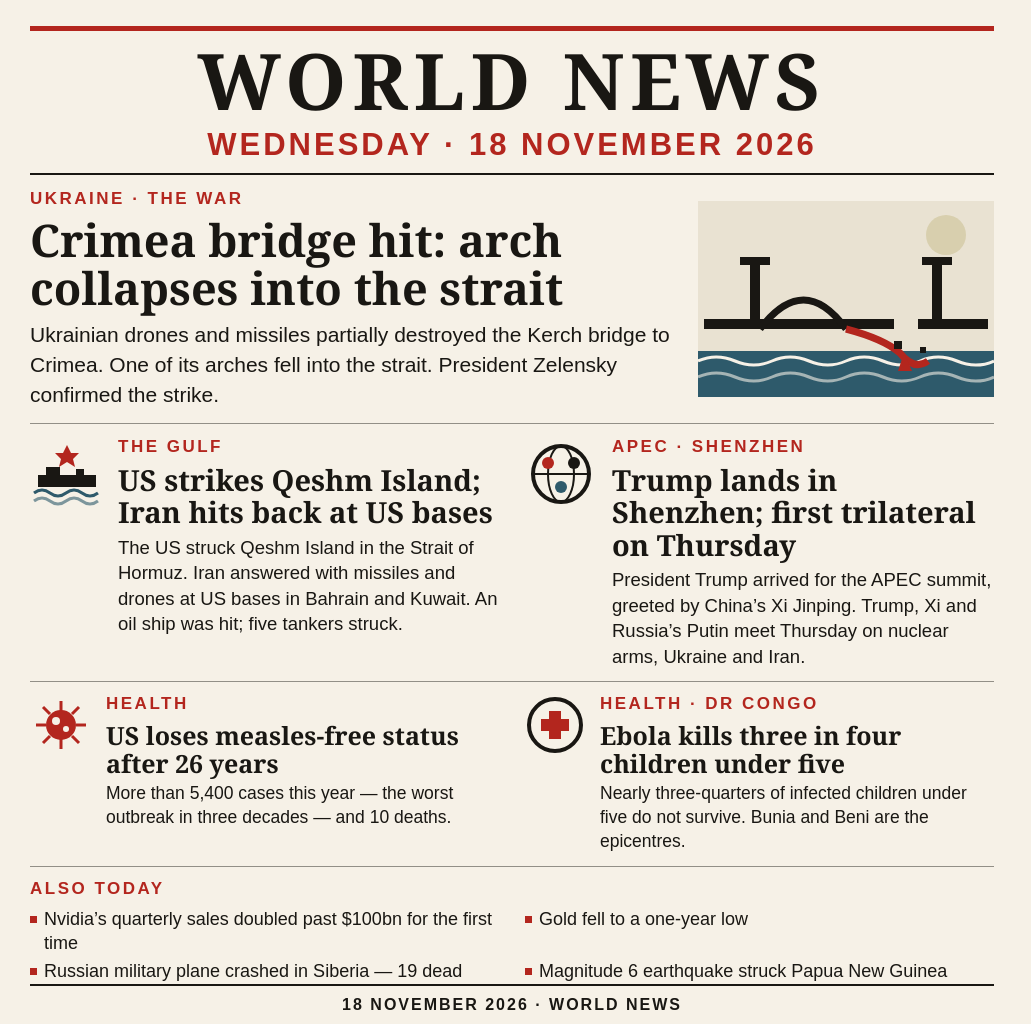
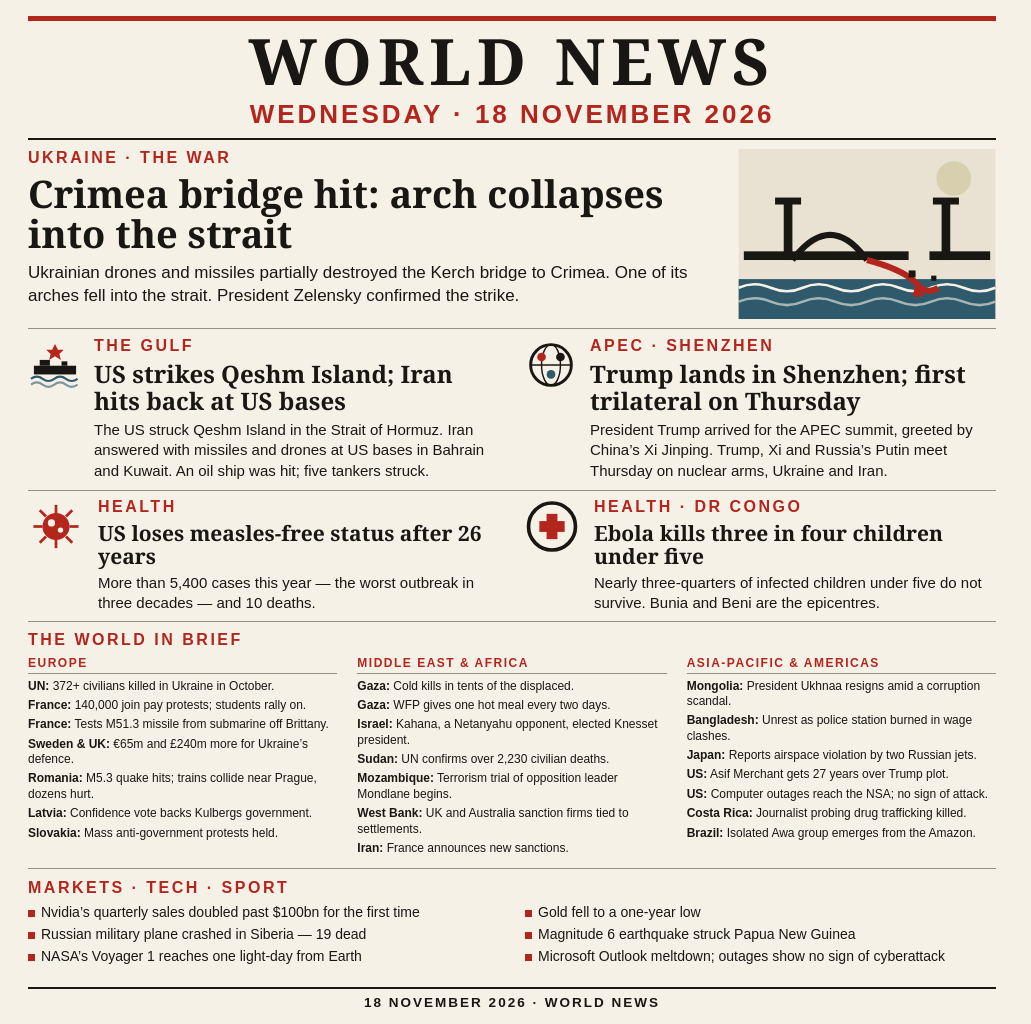
Before and after one commit to sami30357/news-image-20261118, a plain HTML site: page index.html in a window 1280 px wide. Shown: the whole page, without its empty margins (0-1031 px from the left). Drawn offline with Linux system fonts and the light colour scheme.

Commit message:
Denser v2 front page: 32 stories, correct regions

```diff
--- a/index.html
+++ b/index.html
@@ -10,7 +10,7 @@
     background: #f6f1e7;
     color: #191713;
     font-family: Arial, Helvetica, sans-serif;
-    padding: 26px 30px 22px 30px;
+    padding: 16px 28px 14px 28px;
     display: flex;
     flex-direction: column;
   }
@@ -18,10 +18,10 @@
   .kicker {
     color: #b3261e;
     font-weight: bold;
-    font-size: 17px;
+    font-size: 16px;
     letter-spacing: 2.5px;
     text-transform: uppercase;
-    margin-bottom: 7px;
+    margin-bottom: 6px;
   }
   .rule-red { height: 5px; background: #b3261e; }
   .rule-black { height: 2px; background: #191713; }
@@ -31,18 +31,18 @@
   .masthead { text-align: center; flex: 0 0 auto; }
   .masthead h1 {
     font-family: Georgia, "Times New Roman", serif;
-    font-size: 78px;
+    font-size: 64px;
     line-height: 1;
     letter-spacing: 6px;
     font-weight: 900;
-    margin: 10px 0 8px 0;
+    margin: 8px 0 6px 0;
   }
   .masthead .date {
-    font-size: 31px;
+    font-size: 26px;
     font-weight: bold;
     letter-spacing: 3px;
     color: #b3261e;
-    margin-bottom: 10px;
+    margin-bottom: 8px;
   }
   .masthead .rule-black { margin-top: 2px; }
 
@@ -51,19 +51,19 @@
     flex: 0 0 auto;
     display: flex;
     gap: 22px;
-    padding: 14px 0 13px 0;
+    padding: 9px 0 9px 0;
     border-bottom: 1px solid rgba(25,23,19,0.45);
   }
   .lead-text { flex: 1 1 620px; }
   .lead-text h2 {
     font-family: Georgia, "Times New Roman", serif;
-    font-size: 45px;
+    font-size: 38px;
     line-height: 1.06;
     font-weight: 900;
-    margin-bottom: 9px;
+    margin-bottom: 7px;
   }
-  .lead-text p { font-size: 21px; line-height: 1.42; }
-  .lead-art { flex: 0 0 296px; display: flex; align-items: center; justify-content: center; }
+  .lead-text p { font-size: 17px; line-height: 1.4; }
+  .lead-art { flex: 0 0 258px; display: flex; align-items: center; justify-content: center; }
   .lead-art svg { display: block; }
 
   /* ---------- mid row ---------- */
@@ -71,56 +71,85 @@
     flex: 0 0 auto;
     display: flex;
     gap: 24px;
-    padding: 13px 0 12px 0;
+    padding: 8px 0 8px 0;
     border-bottom: 1px solid rgba(25,23,19,0.45);
   }
-  .mid article { flex: 1 1 0; display: flex; gap: 14px; }
-  .mid .icon { flex: 0 0 74px; display: flex; align-items: flex-start; justify-content: center; padding-top: 4px; }
+  .mid article { flex: 1 1 0; display: flex; gap: 12px; }
+  .mid .icon { flex: 0 0 54px; display: flex; align-items: flex-start; justify-content: center; padding-top: 4px; }
   .mid .icon svg { display: block; }
   .mid h3 {
     font-family: Georgia, "Times New Roman", serif;
-    font-size: 29px;
+    font-size: 24px;
     line-height: 1.12;
     font-weight: 900;
-    margin-bottom: 6px;
+    margin-bottom: 5px;
   }
-  .mid p { font-size: 18.5px; line-height: 1.38; }
+  .mid p { font-size: 15px; line-height: 1.38; }
 
   /* ---------- small row ---------- */
   .small {
     flex: 0 0 auto;
     display: flex;
     gap: 24px;
-    padding: 12px 0 12px 0;
+    padding: 7px 0 7px 0;
     border-bottom: 1px solid rgba(25,23,19,0.45);
   }
   .small article { flex: 1 1 0; display: flex; gap: 14px; }
-  .small .icon { flex: 0 0 62px; display: flex; align-items: flex-start; justify-content: center; padding-top: 3px; }
+  .small .icon { flex: 0 0 56px; display: flex; align-items: flex-start; justify-content: center; padding-top: 3px; }
   .small .icon svg { display: block; }
   .small h3 {
     font-family: Georgia, "Times New Roman", serif;
-    font-size: 25px;
+    font-size: 21px;
     line-height: 1.12;
     font-weight: 900;
-    margin-bottom: 5px;
+    margin-bottom: 4px;
   }
-  .small p { font-size: 17.5px; line-height: 1.36; }
+  .small p { font-size: 15px; line-height: 1.36; }
 
-  /* ---------- bottom strip ---------- */
-  .strip { flex: 1 1 auto; padding-top: 12px; }
-  .strip .strip-head {
-    font-size: 17px;
+  /* ---------- brief section ---------- */
+  .brief {
+    flex: 0 0 auto;
+    padding: 9px 0 8px 0;
+    border-bottom: 1px solid rgba(25,23,19,0.45);
+  }
+  .brief-head {
+    font-size: 16px;
     font-weight: bold;
     letter-spacing: 2.5px;
     color: #b3261e;
     text-transform: uppercase;
-    margin-bottom: 8px;
+    margin-bottom: 7px;
   }
-  .strip .grid { display: flex; flex-wrap: wrap; gap: 4px 26px; }
-  .strip .item { flex: 1 1 44%; font-size: 18px; line-height: 1.35; padding-left: 14px; position: relative; }
+  .brief-grid { display: flex; gap: 20px; }
+  .bcol { flex: 1 1 0; }
+  .bcol-head {
+    font-size: 12px;
+    font-weight: bold;
+    letter-spacing: 1.5px;
+    color: #b3261e;
+    text-transform: uppercase;
+    border-bottom: 1px solid rgba(25,23,19,0.45);
+    padding-bottom: 3px;
+    margin-bottom: 5px;
+  }
+  .bitem { font-size: 12px; line-height: 1.28; margin-bottom: 4px; }
+  .bitem b { font-weight: bold; }
+
+  /* ---------- bottom strip ---------- */
+  .strip { flex: 1 1 auto; padding-top: 10px; }
+  .strip .strip-head {
+    font-size: 16px;
+    font-weight: bold;
+    letter-spacing: 2.5px;
+    color: #b3261e;
+    text-transform: uppercase;
+    margin-bottom: 6px;
+  }
+  .strip .grid { display: flex; flex-wrap: wrap; gap: 3px 26px; }
+  .strip .item { flex: 1 1 44%; font-size: 14px; line-height: 1.35; padding-left: 13px; position: relative; }
   .strip .item::before {
     content: "";
-    position: absolute; left: 0; top: 9px;
+    position: absolute; left: 0; top: 7px;
     width: 7px; height: 7px; background: #b3261e;
   }
 
@@ -128,10 +157,10 @@
   .footer {
     flex: 0 0 auto;
     text-align: center;
-    font-size: 16px;
+    font-size: 13.5px;
     letter-spacing: 2px;
     font-weight: bold;
-    padding-top: 10px;
+    padding-top: 6px;
     border-top: 2px solid #191713;
   }
 </style>
@@ -153,7 +182,7 @@
     </div>
     <div class="lead-art">
       <!-- Flat bridge illustration: deck, two towers, one arch collapsed into the sea -->
-      <svg width="296" height="196" viewBox="0 0 296 196" xmlns="http://www.w3.org/2000/svg">
+      <svg width="258" height="170" viewBox="0 0 296 196" xmlns="http://www.w3.org/2000/svg">
         <rect x="0" y="0" width="296" height="196" fill="#e9e2d2"/>
         <!-- sky -->
         <circle cx="248" cy="34" r="20" fill="#d8cfae"/>
@@ -189,7 +218,7 @@
     <article>
       <div class="icon">
         <!-- Tanker on waves with a red burst -->
-        <svg width="74" height="66" viewBox="0 0 74 66" xmlns="http://www.w3.org/2000/svg">
+        <svg width="54" height="48" viewBox="0 0 74 66" xmlns="http://www.w3.org/2000/svg">
           <path d="M37 4 L41 12 L49 12 L43 18 L45 26 L37 21 L29 26 L31 18 L25 12 L33 12 Z" fill="#b3261e"/>
           <rect x="8" y="34" width="58" height="12" fill="#191713"/>
           <rect x="16" y="26" width="14" height="8" fill="#191713"/>
@@ -207,7 +236,7 @@
     <article>
       <div class="icon">
         <!-- Globe with three meeting dots -->
-        <svg width="74" height="66" viewBox="0 0 74 66" xmlns="http://www.w3.org/2000/svg">
+        <svg width="54" height="48" viewBox="0 0 74 66" xmlns="http://www.w3.org/2000/svg">
           <circle cx="37" cy="33" r="28" fill="none" stroke="#191713" stroke-width="4"/>
           <ellipse cx="37" cy="33" rx="13" ry="28" fill="none" stroke="#191713" stroke-width="2"/>
           <line x1="9" y1="33" x2="65" y2="33" stroke="#191713" stroke-width="2"/>
@@ -228,7 +257,7 @@
     <article>
       <div class="icon">
         <!-- Virus: circle with spikes -->
-        <svg width="62" height="56" viewBox="0 0 62 56" xmlns="http://www.w3.org/2000/svg">
+        <svg width="56" height="51" viewBox="0 0 62 56" xmlns="http://www.w3.org/2000/svg">
           <g stroke="#b3261e" stroke-width="3">
             <line x1="31" y1="4" x2="31" y2="14"/>
             <line x1="31" y1="42" x2="31" y2="52"/>
@@ -253,7 +282,7 @@
     <article>
       <div class="icon">
         <!-- Medical cross in a circle -->
-        <svg width="62" height="56" viewBox="0 0 62 56" xmlns="http://www.w3.org/2000/svg">
+        <svg width="56" height="51" viewBox="0 0 62 56" xmlns="http://www.w3.org/2000/svg">
           <circle cx="31" cy="28" r="26" fill="none" stroke="#191713" stroke-width="4"/>
           <rect x="25" y="14" width="12" height="28" fill="#b3261e"/>
           <rect x="17" y="22" width="28" height="12" fill="#b3261e"/>
@@ -267,13 +296,51 @@
     </article>
   </section>
 
+  <section class="brief">
+    <div class="brief-head">The World in Brief</div>
+    <div class="brief-grid">
+      <div class="bcol">
+        <div class="bcol-head">Europe</div>
+        <div class="bitem"><b>UN:</b> 372+ civilians killed in Ukraine in October.</div>
+        <div class="bitem"><b>France:</b> 140,000 join pay protests; students rally on.</div>
+        <div class="bitem"><b>France:</b> Tests M51.3 missile from submarine off Brittany.</div>
+        <div class="bitem"><b>Sweden &amp; UK:</b> &euro;65m and &pound;240m more for Ukraine&rsquo;s defence.</div>
+        <div class="bitem"><b>Romania:</b> M5.3 quake hits; trains collide near Prague, dozens hurt.</div>
+        <div class="bitem"><b>Latvia:</b> Confidence vote backs Kulbergs government.</div>
+        <div class="bitem"><b>Slovakia:</b> Mass anti-government protests held.</div>
+      </div>
+      <div class="bcol">
+        <div class="bcol-head">Middle East &amp; Africa</div>
+        <div class="bitem"><b>Gaza:</b> Cold kills in tents of the displaced.</div>
+        <div class="bitem"><b>Gaza:</b> WFP gives one hot meal every two days.</div>
+        <div class="bitem"><b>Israel:</b> Kahana, a Netanyahu opponent, elected Knesset president.</div>
+        <div class="bitem"><b>Sudan:</b> UN confirms over 2,230 civilian deaths.</div>
+        <div class="bitem"><b>Mozambique:</b> Terrorism trial of opposition leader Mondlane begins.</div>
+        <div class="bitem"><b>West Bank:</b> UK and Australia sanction firms tied to settlements.</div>
+        <div class="bitem"><b>Iran:</b> France announces new sanctions.</div>
+      </div>
+      <div class="bcol">
+        <div class="bcol-head">Asia-Pacific &amp; Americas</div>
+        <div class="bitem"><b>Mongolia:</b> President Ukhnaa resigns amid a corruption scandal.</div>
+        <div class="bitem"><b>Bangladesh:</b> Unrest as police station burned in wage clashes.</div>
+        <div class="bitem"><b>Japan:</b> Reports airspace violation by two Russian jets.</div>
+        <div class="bitem"><b>US:</b> Asif Merchant gets 27 years over Trump plot.</div>
+        <div class="bitem"><b>US:</b> Computer outages reach the NSA; no sign of attack.</div>
+        <div class="bitem"><b>Costa Rica:</b> Journalist probing drug trafficking killed.</div>
+        <div class="bitem"><b>Brazil:</b> Isolated Awa group emerges from the Amazon.</div>
+      </div>
+    </div>
+  </section>
+
   <section class="strip">
-    <div class="strip-head">Also today</div>
+    <div class="strip-head">Markets &middot; Tech &middot; Sport</div>
     <div class="grid">
       <div class="item">Nvidia&rsquo;s quarterly sales doubled past $100bn for the first time</div>
       <div class="item">Gold fell to a one-year low</div>
       <div class="item">Russian military plane crashed in Siberia &mdash; 19 dead</div>
       <div class="item">Magnitude 6 earthquake struck Papua New Guinea</div>
+      <div class="item">NASA&rsquo;s Voyager 1 reaches one light-day from Earth</div>
+      <div class="item">Microsoft Outlook meltdown; outages show no sign of cyberattack</div>
     </div>
   </section>
 
```
